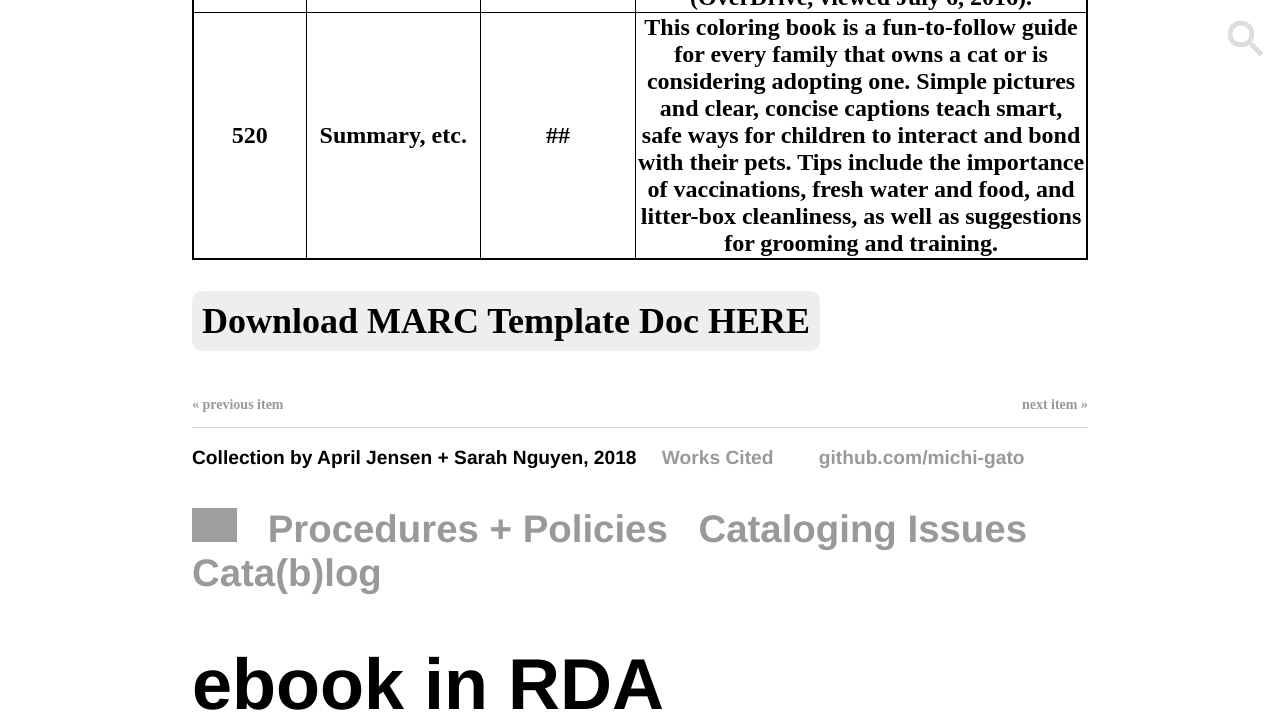
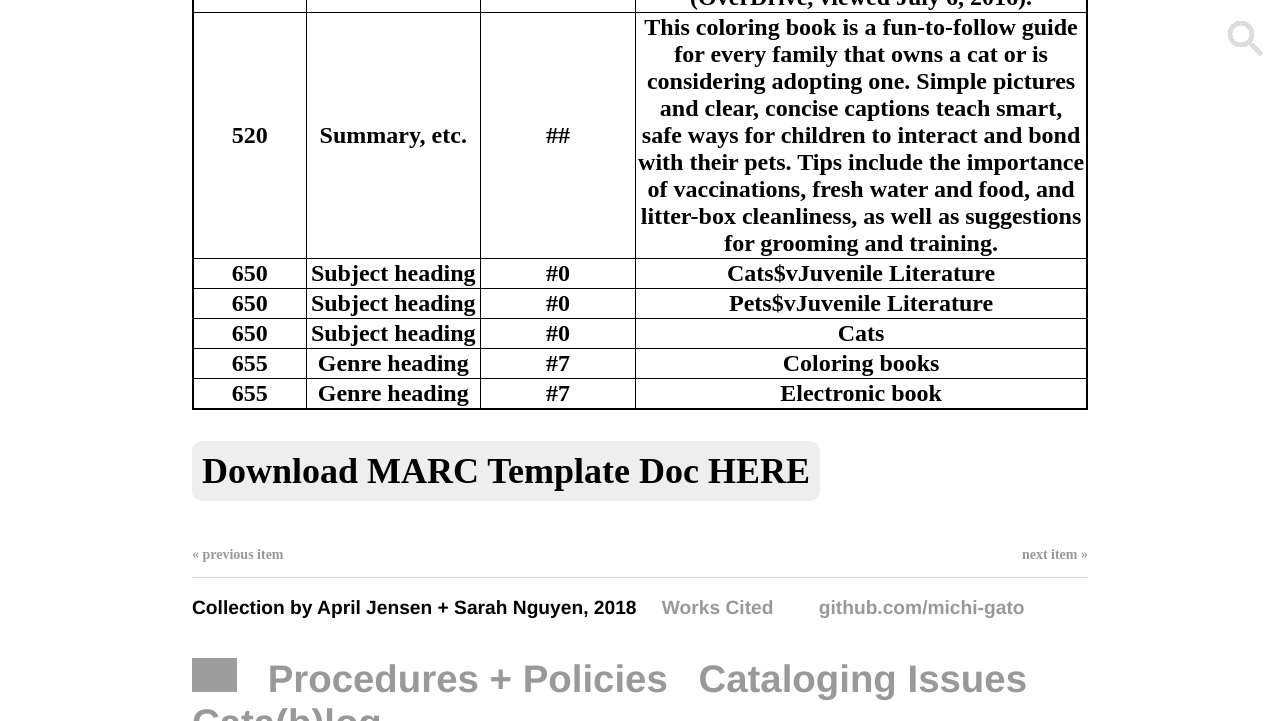
Before and after one commit to cat-alog/cat-alog.github.io, a Jekyll site: the page built from tags.html, in a window 1280 px wide and 900 px high, scrolled down 2107 px, cut to the strip 0-721 px from the top of the window. Built offline with Jekyll 4.4.1, drawn with Linux system fonts in a browser that asks for light colours; some of the changed text lies outside the part shown; grey boxes are pictures that could not be loaded.

Commit message:
subj hed

```diff
--- a/_posts/2018-02-03-kits-MARC.md
+++ b/_posts/2018-02-03-kits-MARC.md
@@ -26,5 +26,10 @@ tags: 3d-obj book-zine
  | 338  | Carrier type  | ##  | online resource $b cr $2 rdacarrier |
  | 500   | General note  | ##  | Online resource; title from EPUB title page (OverDrive, viewed July 6, 2016). |
  | 520  | Summary, etc.  | ##  | This coloring book is a fun-to-follow guide for every family that owns a cat or is considering adopting one. Simple pictures and clear, concise captions teach smart, safe ways for children to interact and bond with their pets. Tips include the importance of vaccinations, fresh water and food, and litter-box cleanliness, as well as suggestions for grooming and training. |
+| 650| Subject heading| #0| Cats$vJuvenile Literature  |
+| 650| Subject heading| #0| Pets$vJuvenile Literature |
+| 650| Subject heading| #0| Cats |
+| 655| Genre heading | #7| Coloring books |
+| 655| Genre heading | #7| Electronic book |
 
 <a class="dwnld-btn" href="https://docs.google.com/document/d/1zFbwsSXv3k8OT-5jc6xV8y2xokuQ06Y0OGItHFWCDPc/edit?usp=sharing" target="_blank">Download MARC Template Doc HERE</a>
--- a/_posts/2018-02-10-encyclopedia-MARC.md
+++ b/_posts/2018-02-10-encyclopedia-MARC.md
@@ -25,6 +25,10 @@ tag: book-zine
  | 500  | General note  | ##  | originally published: Anness Publishing Limited, 1999, 2011. |
  | 500 | General note  | | Includes Index  |
  | 520  | Summary, etc.  | ##  | Introducing the domestic cat -- Choosing the right cat -- Creating the right environment -- Care at home and away -- Nutrition and feeding -- Grooming -- Behavior and intelligence -- General care and everyday health -- Injuries and ailments -- Breeds -- Longhair group -- Semi-longhair group -- Shorthair group -- Non-pedigreed cats -- Breeding from your cat -- Showing your cat. |
+| 650 | Subject heading | #0 | Cat$vEncyclopedia|
+|650| Subject heading | #0| Cat Breeds$vEncylopedia |
+| 650| Subject heading | #0|Cats|
+| 650| Subject heading | #0|Cats$Health|
  | 700  | Added entry – Personal name  | 1#  | Lorenz, Joanna,$epublisher.  |
  | 700  | Added entry – Personal name  | 1#  | Project and contributing editor, Gilly Cameron Cooper; |
  | 700  | Added entry – Personal name  | 1#  | Morey, Michael, $eDesigner.  |
```
